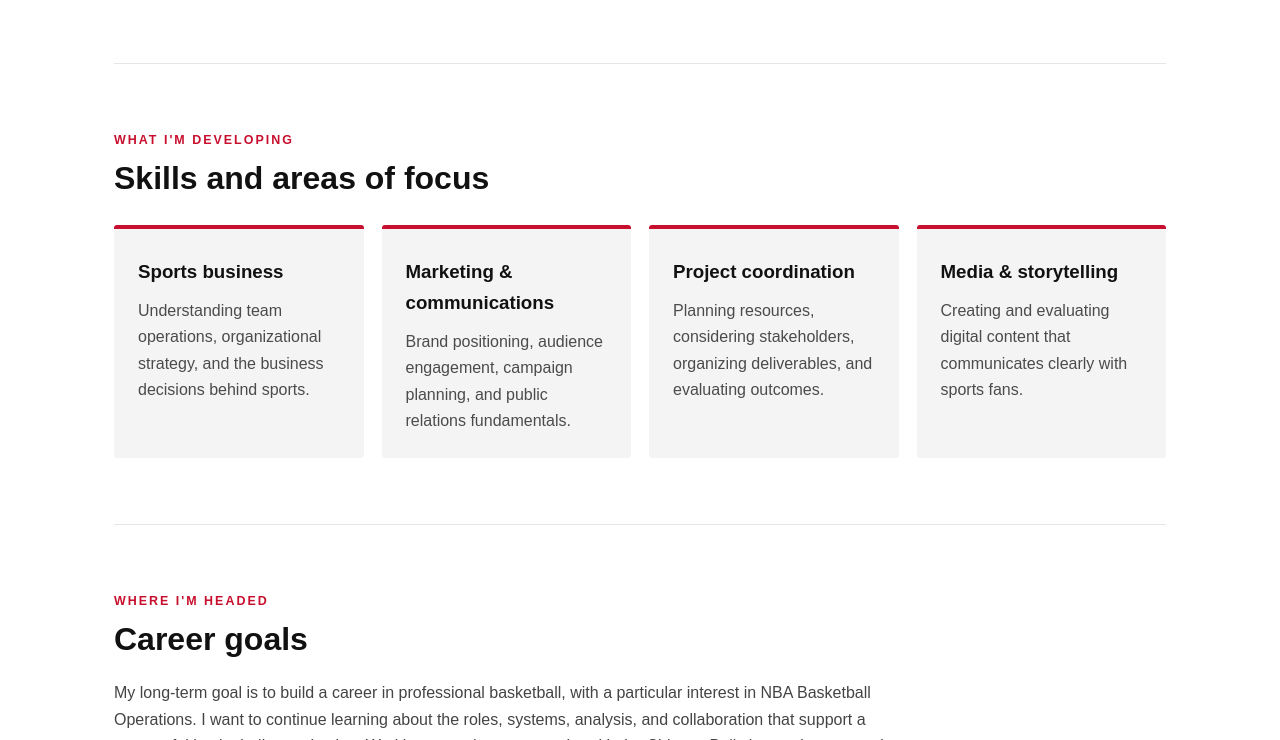
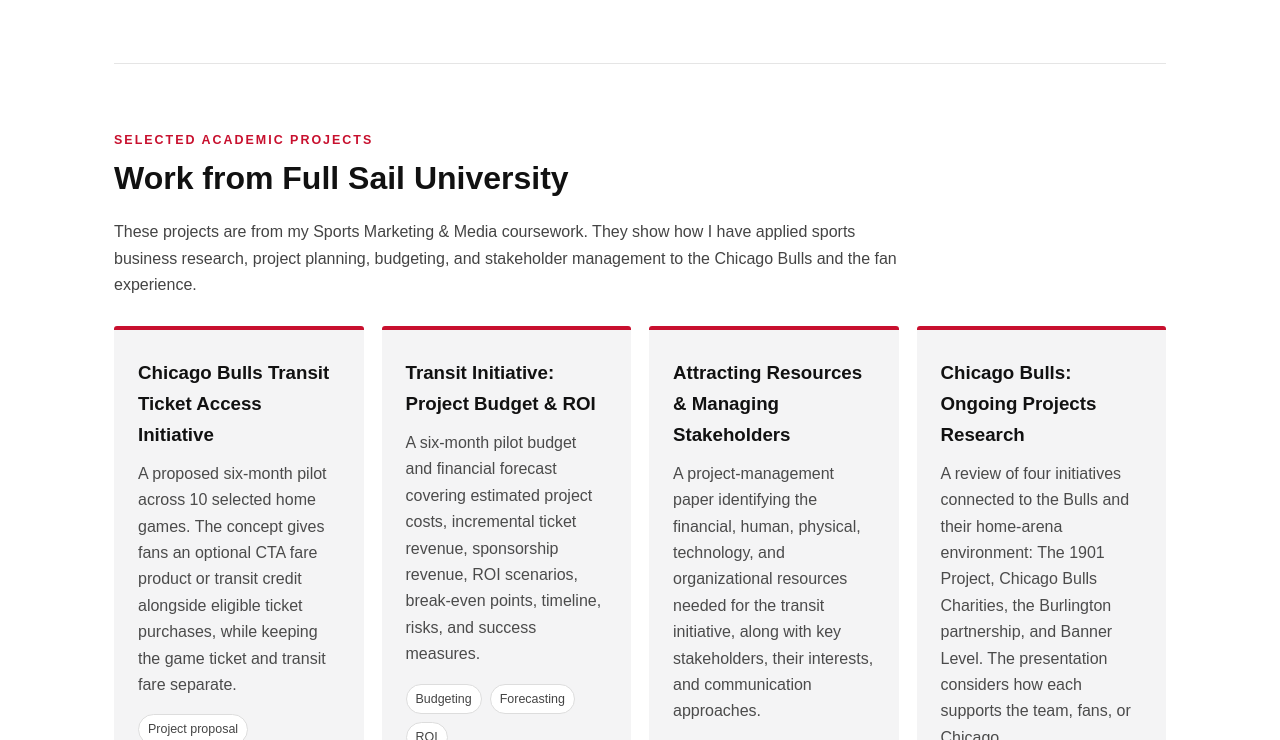
Before and after one commit to Will-Lauterburg/Will-Lauterburg.github.io, a plain HTML site: page index.html in a window 1280 px wide. Shown: the part 2060-2800 px from the top of the page. Drawn offline with Linux system fonts and the light colour scheme.

Commit message:
Add files via upload

```diff
--- a/index.html
+++ b/index.html
@@ -31,7 +31,7 @@ a:focus{outline:3px solid #ffb5c1;outline-offset:3px}
   <nav>
     <div class="brand">WILL LAUTERBURG</div>
     <div class="navlinks">
-      <a href="#about">About</a><a href="#work">Selected Work</a><a href="#skills">Skills</a><a href="#goals">Career Goals</a><a href="#contact">Contact</a>
+      <a href="#about">About</a><a href="#work">Selected Work</a><a href="#academic-projects">Academic Projects</a><a href="#skills">Skills</a><a href="#goals">Career Goals</a><a href="#contact">Contact</a>
     </div>
   </nav>
   <div class="hero">
@@ -53,7 +53,7 @@ a:focus{outline:3px solid #ffb5c1;outline-offset:3px}
   <section class="section" id="work">
     <div class="kicker">Selected work</div>
     <h2>Coursework and projects</h2>
-    <p class="intro">A selection of projects and areas of study from my Sports Marketing & Media program. Project files, visuals, and final deliverables can be added to each section as they are ready to share.</p>
+    <p class="intro">A snapshot of the areas I have explored in my Sports Marketing & Media program. Scroll down to Selected Academic Projects to view four completed Chicago Bulls coursework deliverables.</p>
     <div class="grid">
       <article class="card">
         <h3>Chicago Bulls Business & Strategy</h3>
@@ -87,6 +87,39 @@ a:focus{outline:3px solid #ffb5c1;outline-offset:3px}
       </article>
     </div>
   </section>
+
+  <section class="section" id="academic-projects">
+    <div class="kicker">Selected academic projects</div>
+    <h2>Work from Full Sail University</h2>
+    <p class="intro">These projects are from my Sports Marketing & Media coursework. They show how I have applied sports business research, project planning, budgeting, and stakeholder management to the Chicago Bulls and the fan experience.</p>
+    <div class="grid">
+      <article class="card">
+        <h3>Chicago Bulls Transit Ticket Access Initiative</h3>
+        <p>A proposed six-month pilot across 10 selected home games. The concept gives fans an optional CTA fare product or transit credit alongside eligible ticket purchases, while keeping the game ticket and transit fare separate.</p>
+        <div class="tags"><span class="tag">Project proposal</span><span class="tag">Fan experience</span><span class="tag">Partnerships</span></div>
+        <p style="margin-top:16px"><a href="chicago-bulls-transit-ticket-access-proposal.pdf" target="_blank" rel="noopener">View project proposal (PDF)</a></p>
+      </article>
+      <article class="card">
+        <h3>Transit Initiative: Project Budget & ROI</h3>
+        <p>A six-month pilot budget and financial forecast covering estimated project costs, incremental ticket revenue, sponsorship revenue, ROI scenarios, break-even points, timeline, risks, and success measures.</p>
+        <div class="tags"><span class="tag">Budgeting</span><span class="tag">Forecasting</span><span class="tag">ROI</span></div>
+        <p style="margin-top:16px"><a href="chicago-bulls-transit-ticket-access-budget-roi.pdf" target="_blank" rel="noopener">View budget and ROI (PDF)</a></p>
+      </article>
+      <article class="card">
+        <h3>Attracting Resources & Managing Stakeholders</h3>
+        <p>A project-management paper identifying the financial, human, physical, technology, and organizational resources needed for the transit initiative, along with key stakeholders, their interests, and communication approaches.</p>
+        <div class="tags"><span class="tag">Stakeholders</span><span class="tag">Resources</span><span class="tag">Project management</span></div>
+        <p style="margin-top:16px"><a href="chicago-bulls-resources-and-stakeholders.pdf" target="_blank" rel="noopener">View resources and stakeholders paper (PDF)</a></p>
+      </article>
+      <article class="card">
+        <h3>Chicago Bulls: Ongoing Projects Research</h3>
+        <p>A review of four initiatives connected to the Bulls and their home-arena environment: The 1901 Project, Chicago Bulls Charities, the Burlington partnership, and Banner Level. The presentation considers how each supports the team, fans, or Chicago.</p>
+        <div class="tags"><span class="tag">Sports business research</span><span class="tag">Community</span><span class="tag">Fan experience</span></div>
+        <p style="margin-top:16px"><a href="chicago-bulls-ongoing-projects-research.pdf" target="_blank" rel="noopener">View research presentation (PDF)</a></p>
+      </article>
+    </div>
+  </section>
+
   <section class="section" id="skills">
     <div class="kicker">What I'm developing</div>
     <h2>Skills and areas of focus</h2>
```
Also changed, not shown: 4 other files.
